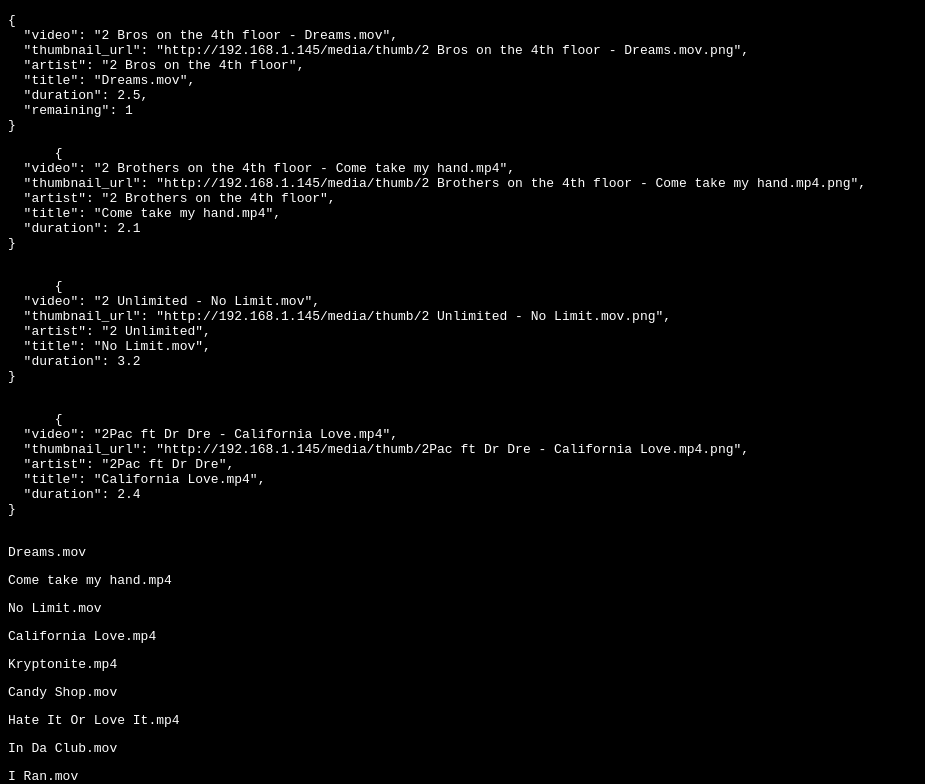
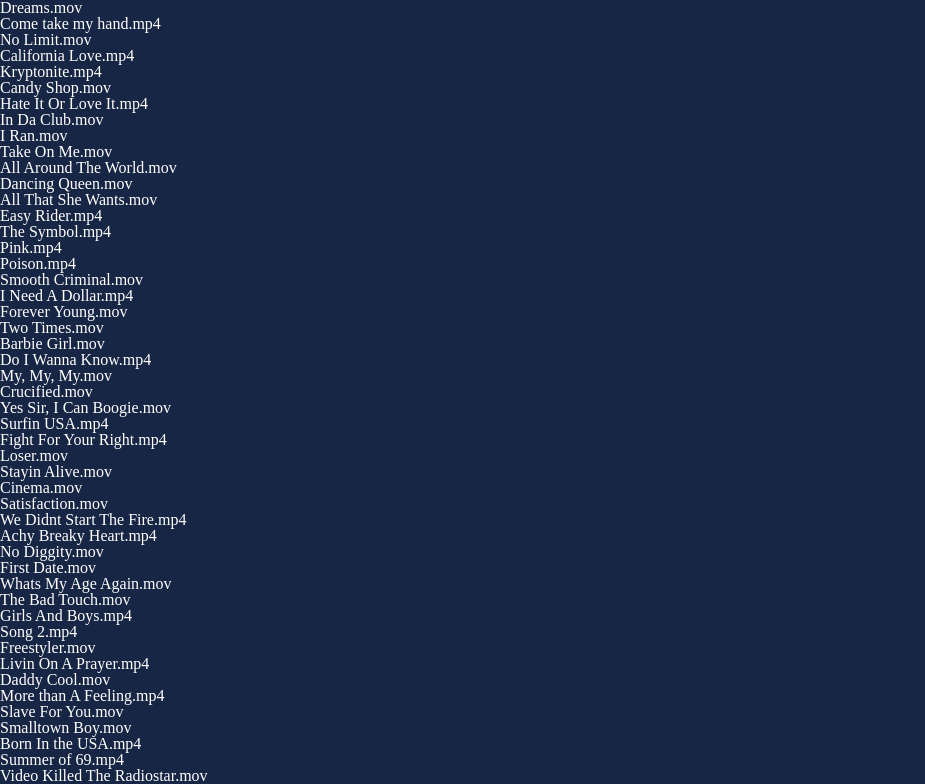
Before and after one commit to peterbust/youkebox, a Vue app: page / in a window 1280 px wide. Shown: the top 784 px of the page, without its empty margins (0-925 px from the left). Built offline with nearby package versions, Linux system fonts and the light colour scheme.

Commit message:
Renamed library to songs

```diff
--- a/src/App.vue
+++ b/src/App.vue
@@ -1,21 +1,21 @@
 <template>
   <div id="app">
-    <YbPlayer />
-    <YbQueueList />
-    <YbLibraryList />
+    <!-- <YbPlayer /> -->
+    <!-- <YbQueueList /> -->
+    <YbSongsList />
   </div>
 </template>
 
 <script>
-import YbLibraryList from '@/components/YbLibraryList.vue'
-import YbPlayer from '@/components/YbPlayer.vue'
-import YbQueueList from '@/components/YbQueueList.vue'
+import YbSongsList from '@/components/YbSongsList.vue'
+// import YbPlayer from '@/components/YbPlayer.vue'
+// import YbQueueList from '@/components/YbQueueList.vue'
 
 export default {
   components: {
-    YbLibraryList,
-    YbPlayer,
-    YbQueueList,
+    YbSongsList,
+    // YbPlayer,
+    // YbQueueList,
   },
 }
 /* 16:9 */
@@ -23,8 +23,10 @@
 </script>
 
 <style>
+a,abbr,acronym,address,applet,article,aside,audio,b,big,blockquote,body,canvas,caption,center,cite,code,dd,del,details,dfn,div,dl,dt,em,embed,fieldset,figcaption,figure,footer,form,h1,h2,h3,h4,h5,h6,header,hgroup,html,i,iframe,img,ins,kbd,label,legend,li,mark,menu,nav,object,ol,output,p,pre,q,ruby,s,samp,section,small,span,strike,strong,sub,summary,sup,table,tbody,td,tfoot,th,thead,time,tr,tt,u,ul,var,video{margin:0;padding:0;border:0;font-size:100%;font:inherit;vertical-align:baseline}article,aside,details,figcaption,figure,footer,header,hgroup,menu,nav,section{display:block}body{line-height:1}ol,ul{list-style:none}blockquote,q{quotes:none}blockquote:after,blockquote:before,q:after,q:before{content:'';content:none}table{border-collapse:collapse;border-spacing:0}
+
 body {
-  background: black;
+  background: #172645;
   color: white;
 }
 </style>
--- a/src/components/YbLibraryList.vue
+++ /dev/null
@@ -1,23 +0,0 @@
-<template>
-  <div>
-    <YbLibraryListItem
-      v-for="libraryItem in library"
-      :key="libraryItem.title"
-      :title="libraryItem.title"
-    />
-  </div>
-</template>
-
-<script>
-import YbLibraryListItem from './YbLibraryListItem.vue'
-
-export default {
-  components: { YbLibraryListItem },
-
-  computed: {
-    library() {
-      return this.$store.state.library
-    },
-  },
-}
-</script>
--- /dev/null
+++ b/src/components/YbSongsList.vue
@@ -0,0 +1,31 @@
+<template>
+  <div :class="$style.list">
+    <YbSongListItem
+      v-for="song in songs"
+      :key="song.title"
+      :title="song.title"
+    />
+  </div>
+</template>
+
+<script>
+import YbSongListItem from './YbSongListItem.vue'
+
+export default {
+  components: { YbSongListItem },
+
+  computed: {
+    songs() {
+      return this.$store.state.songs
+    },
+  },
+}
+</script>
+
+<style module>
+  .list {
+    width: 100%;
+    height: 50%;
+    overflow: hidden;
+  }
+</style>
--- a/src/store.js
+++ b/src/store.js
@@ -1,19 +1,19 @@
 import Vue from 'vue'
 import Vuex from 'vuex'
-import library from '@/state/library.json'
+import songs from '@/state/songs.json'
 import queue from '@/state/queue.json'
 
 Vue.use(Vuex)
 
 export default new Vuex.Store({
   state: {
-    library,
+    songs,
     queue,
   },
 
   getters: {
     getSongByReference: state => songReference => ({
-      ...state.library.find(track => track.title === songReference.title),
+      ...state.songs.find(song => song.title === songReference.title),
       ...songReference,
     }),
   },
```
Also changed, not shown: src/components/YbSongListItem.vue (renamed from src/components/YbLibraryListItem.vue), src/state/songs.json (renamed from src/state/library.json).
